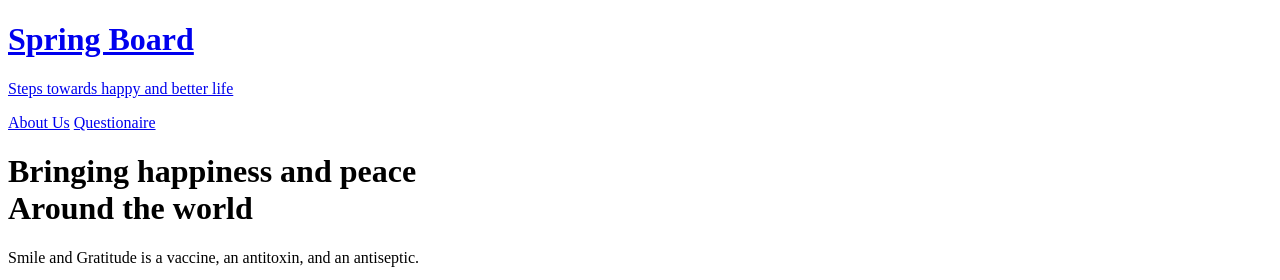
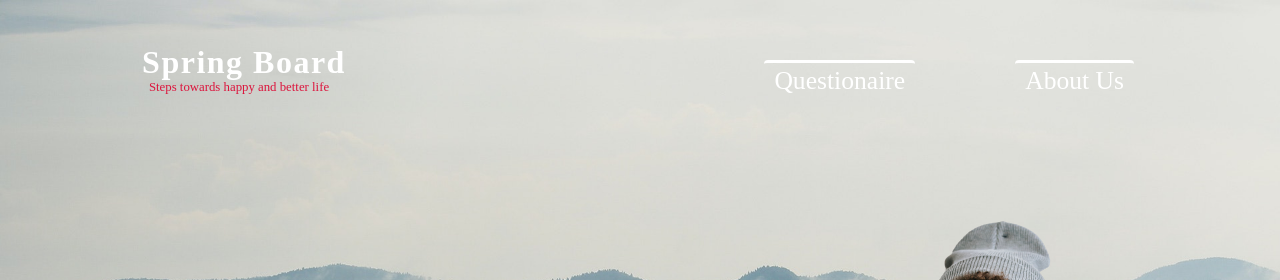
Before and after one commit to dlartey/ACSHackathon, a Flask app: page / in a window 1280 px wide. Shown: the top 280 px of the page. Run offline with Flask 2, Linux system fonts and the light colour scheme; some libraries are stand-ins or nearby versions.

Commit message:
Fixed CSS

```diff
--- a/app/static/css/styles.css
+++ b/app/static/css/styles.css
@@ -6,7 +6,7 @@
 /**/
 
 .Main_container{
-    background-image: url(/photos/pexels-creative-vix-9754.jpg);
+    background-image: url(/static/images/pexels-creative-vix-9754.jpg);
     /* background-image: ;
 
      */
--- a/app/templates/index.html
+++ b/app/templates/index.html
@@ -8,7 +8,7 @@
       src="https://kit.fontawesome.com/424c271c6d.js"
       crossorigin="anonymous"
     ></script>
-    <link rel="stylesheet" type="text/css" href="/styling/styles.css" />
+    <link rel="stylesheet" type="text/css" href="/static/css/styles.css" />
     <title>Document</title>
   </head>
   <body>
@@ -46,7 +46,7 @@
             </p>
           </div>
           <div class="side_img">
-            <img src="photos/pexels-marta-wave-6437821-removebg-preview.png" />
+            <img src="/static/images/pexels-marta-wave-6437821-removebg-preview.png" />
           </div>
         </div>
         <div class="link_content">
@@ -115,7 +115,7 @@
       <div class="story">
         <div class="about-section">
           <div class="about-profile">
-            <img class="about-img" src="/photos/stepen.jpg" />
+            <img class="about-img" src="/static/images/stepen.jpg" />
           </div>
           <div class="about-content">
             <p>
@@ -144,7 +144,7 @@
           </p>
         </div>
         <div class="about-profile">
-          <img class="about-img" src="/photos/albrt.jpg" />
+          <img class="about-img" src="/static/images/albrt.jpg" />
         </div>
       </div>
     </div>
```
